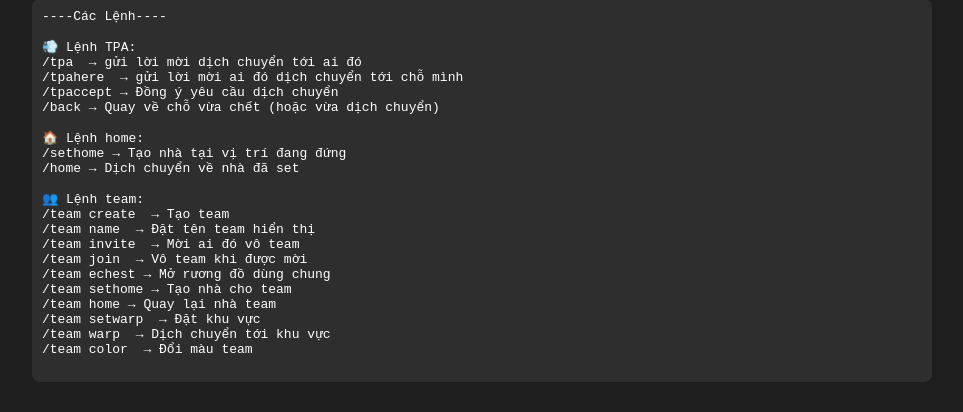
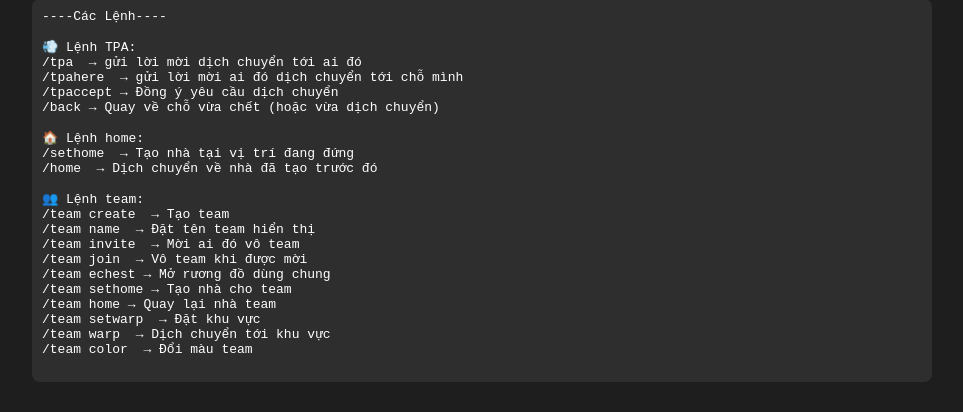
Before and after one commit to hjeyki9/web, a plain HTML site: page index.html in a window 1280 px wide. Shown: the part 1221-1633 px from the top of the page, without its empty margins (158-1121 px from the left). Drawn offline with Linux system fonts and the light colour scheme.

Commit message:
Update index.html

```diff
--- a/index.html
+++ b/index.html
@@ -81,8 +81,8 @@
 /back → Quay về chỗ vừa chết (hoặc vừa dịch chuyển)
 
 🏠 Lệnh home:
-/sethome → Tạo nhà tại vị trí đang đứng
-/home → Dịch chuyển về nhà đã set
+/sethome <tên nhà> → Tạo nhà tại vị trí đang đứng
+/home <tên nhà> → Dịch chuyển về nhà đã tạo trước đó
 
 👥 Lệnh team:
 /team create <tên team> → Tạo team
```
